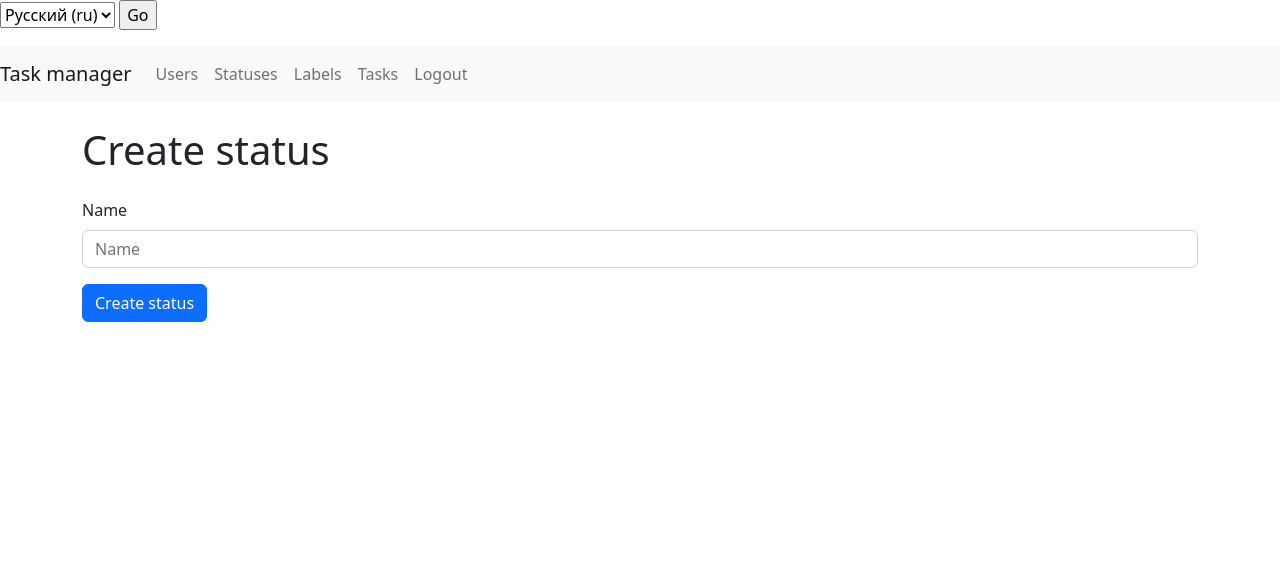
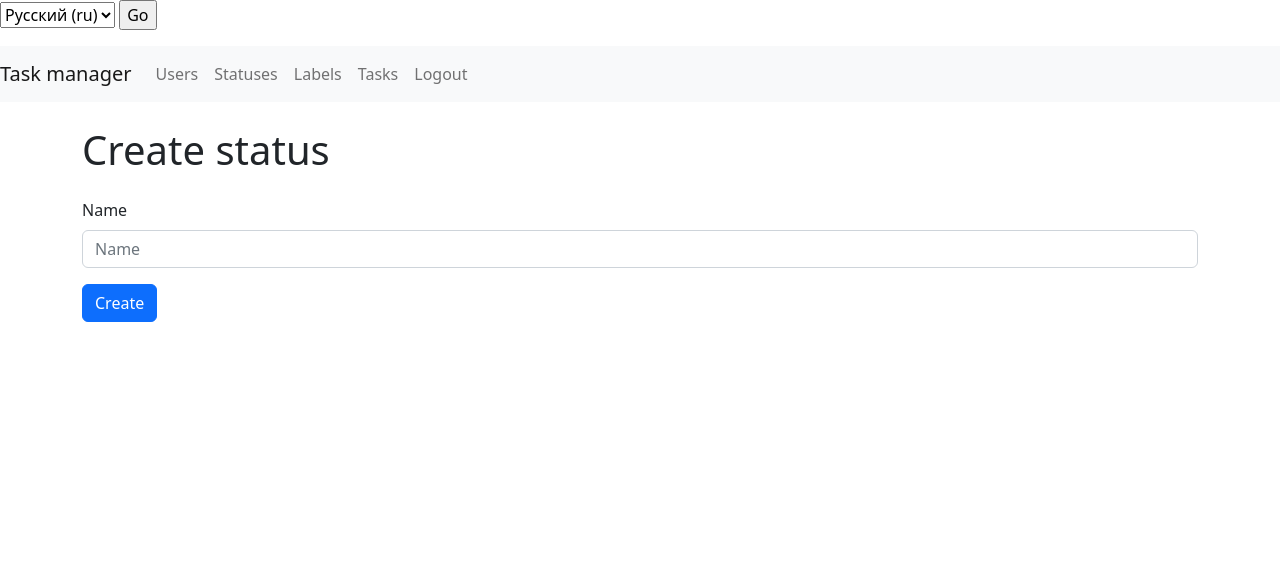
Before and after one commit to BezrezenTLNH/Task_Manager, a Django app: page /statuses/create/ in a window 1280 px wide. Shown: the top 562 px of the page. Run offline with Django 4.2, Linux system fonts and the light colour scheme; the visitor is signed in with stand-in values (Sample User, id 1).

Commit message:
change translation for hexlet tests

```diff
--- a/task_manager/templates/statuses/create.html
+++ b/task_manager/templates/statuses/create.html
@@ -14,7 +14,7 @@
       <label class="form-label" for="id_name">{% translate 'Name' %}</label>
       <input type="text" name="name" maxlength="100" class="form-control" placeholder="{% translate 'Name' %}" required id="id_name">
   </div>
-    <input class="btn btn-primary" type="submit" value="{% translate 'Create status' %}">
+    <input class="btn btn-primary" type="submit" value="{% translate 'Create' %}">
 </form>
         </div>
     </body>
```
Also changed, not shown: task_manager/locale/ru/LC_MESSAGES/django.po.
